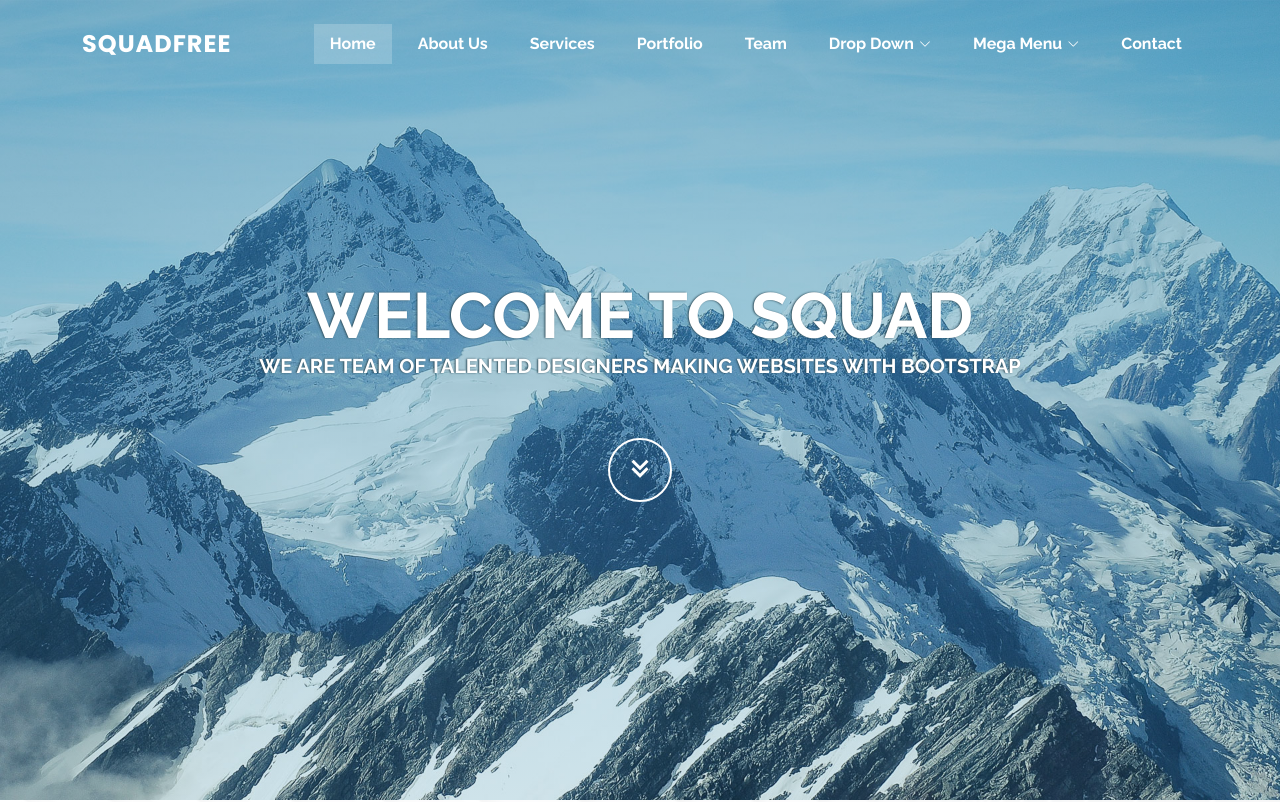
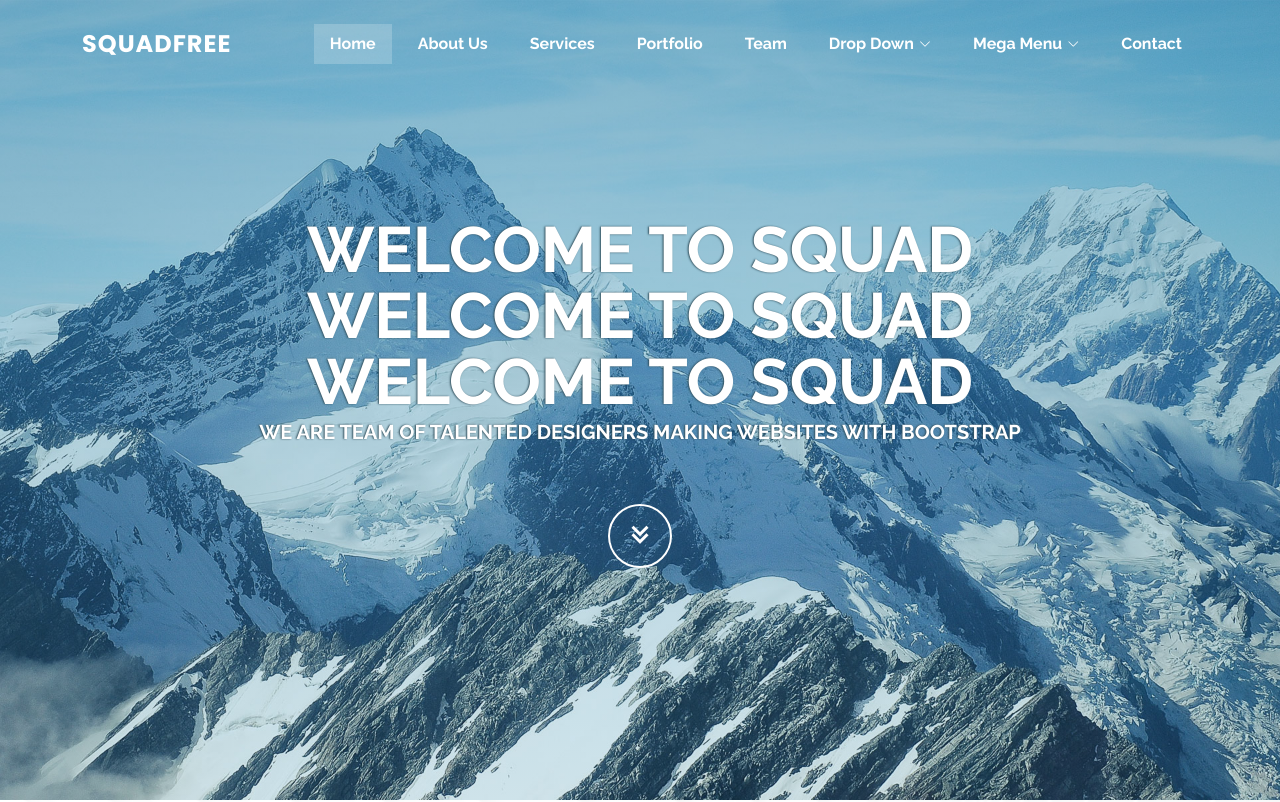
Before and after one commit to chon3806/squad, a plain HTML site: page index.html in a window 1280 px wide. Shown: the top 802 px of the page. Drawn offline with nearby package versions, Linux system fonts and the light colour scheme.

Commit message:
I don't know what I did

```diff
--- a/index.html
+++ b/index.html
@@ -113,6 +113,9 @@
   <section id="hero">
     <div class="hero-container" data-aos="fade-up">
       <h1>Welcome to Squad</h1>
+      <h1>Welcome to Squad</h1>
+      <h1>Welcome to Squad</h1>
+
       <h2>We are team of talented designers making websites with Bootstrap</h2>
       <a href="#about" class="btn-get-started scrollto"><i class="bx bx-chevrons-down"></i></a>
     </div>
```
